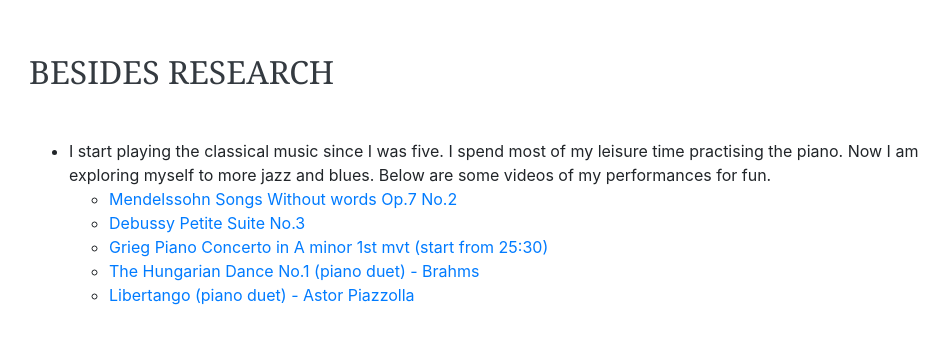
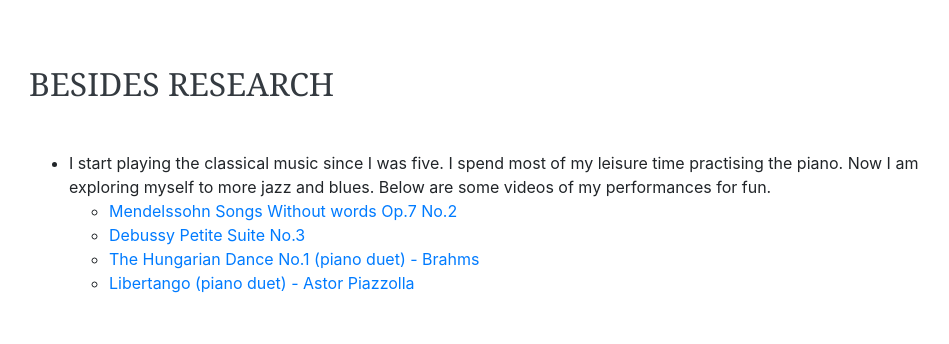
Before and after one commit to xliu-522/xinruwebspace, a website with bundled scripts: page index.html in a window 1280 px wide. Shown: the part 2615-2959 px from the top of the page, without its empty margins (291-1240 px from the left). Built offline with nearby package versions, Linux system fonts and the light colour scheme; a web font is replaced by a local one.

Commit message:
Update index.html

```diff
--- a/index.html
+++ b/index.html
@@ -340,7 +340,7 @@
                 <ul>
                   <li><a href="https://www.youtube.com/watch?v=9Q8Bnkn--vk">Mendelssohn Songs Without words Op.7 No.2</a></li>
                   <li><a href="https://www.youtube.com/watch?v=oBhFpaItbf0">Debussy Petite Suite No.3</a></li>
-                  <li><a href="https://www.youtube.com/embed/oJ3tgvbHmj4">Grieg Piano Concerto in A minor 1st mvt (start from 25:30)</a></li>
+                  <!-- <li><a href="https://www.youtube.com/embed/oJ3tgvbHmj4">Grieg Piano Concerto in A minor 1st mvt (start from 25:30)</a></li> -->
                   <li><a href="https://www.youtube.com/embed/PgCJmIDZ1wY">The Hungarian Dance No.1 (piano duet) - Brahms</a></li>
                   <li><a href="https://www.youtube.com/embed/CCs_o7R0S5U">Libertango (piano duet) - Astor Piazzolla</a></li>
                 </ul>
```
